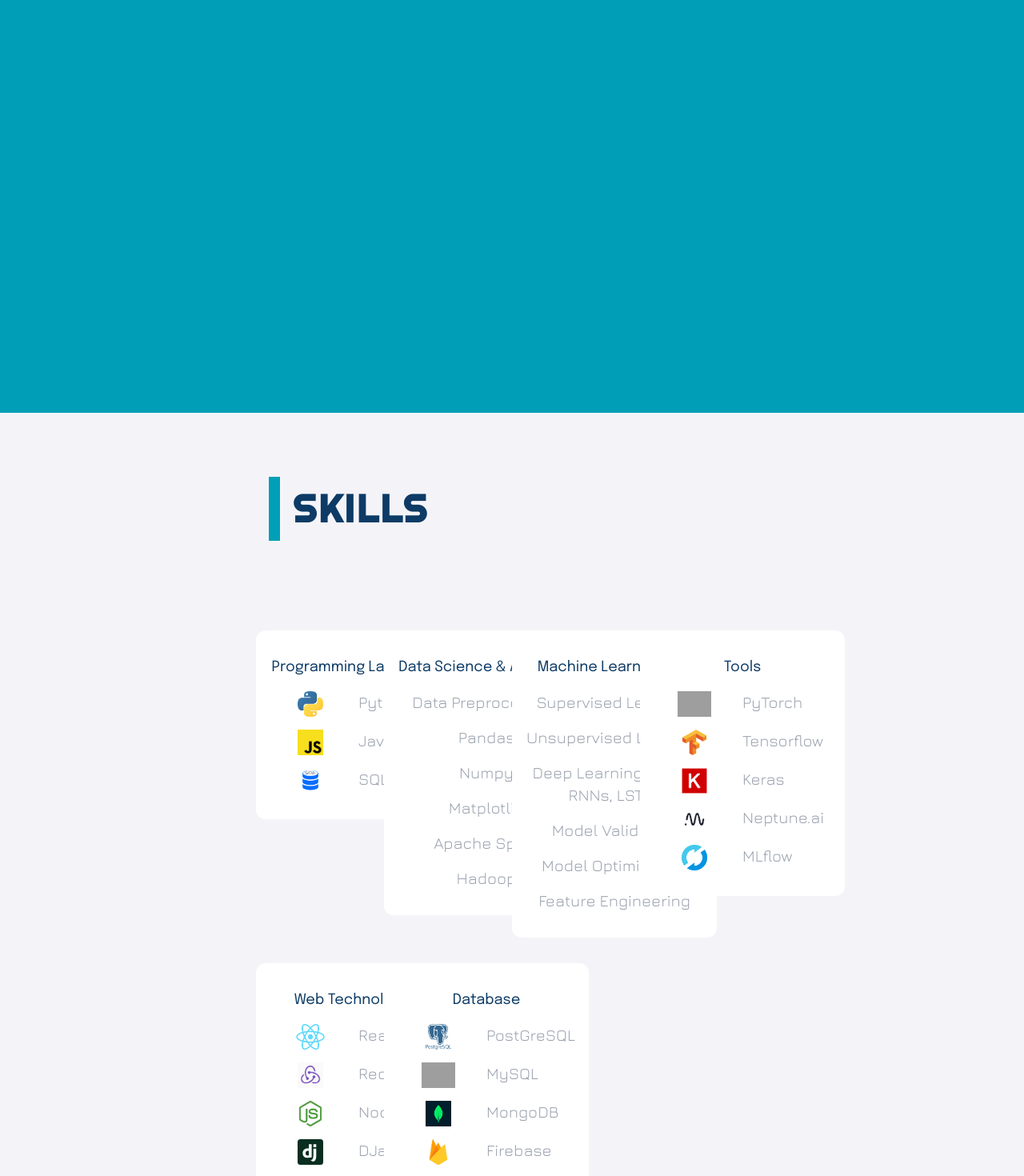
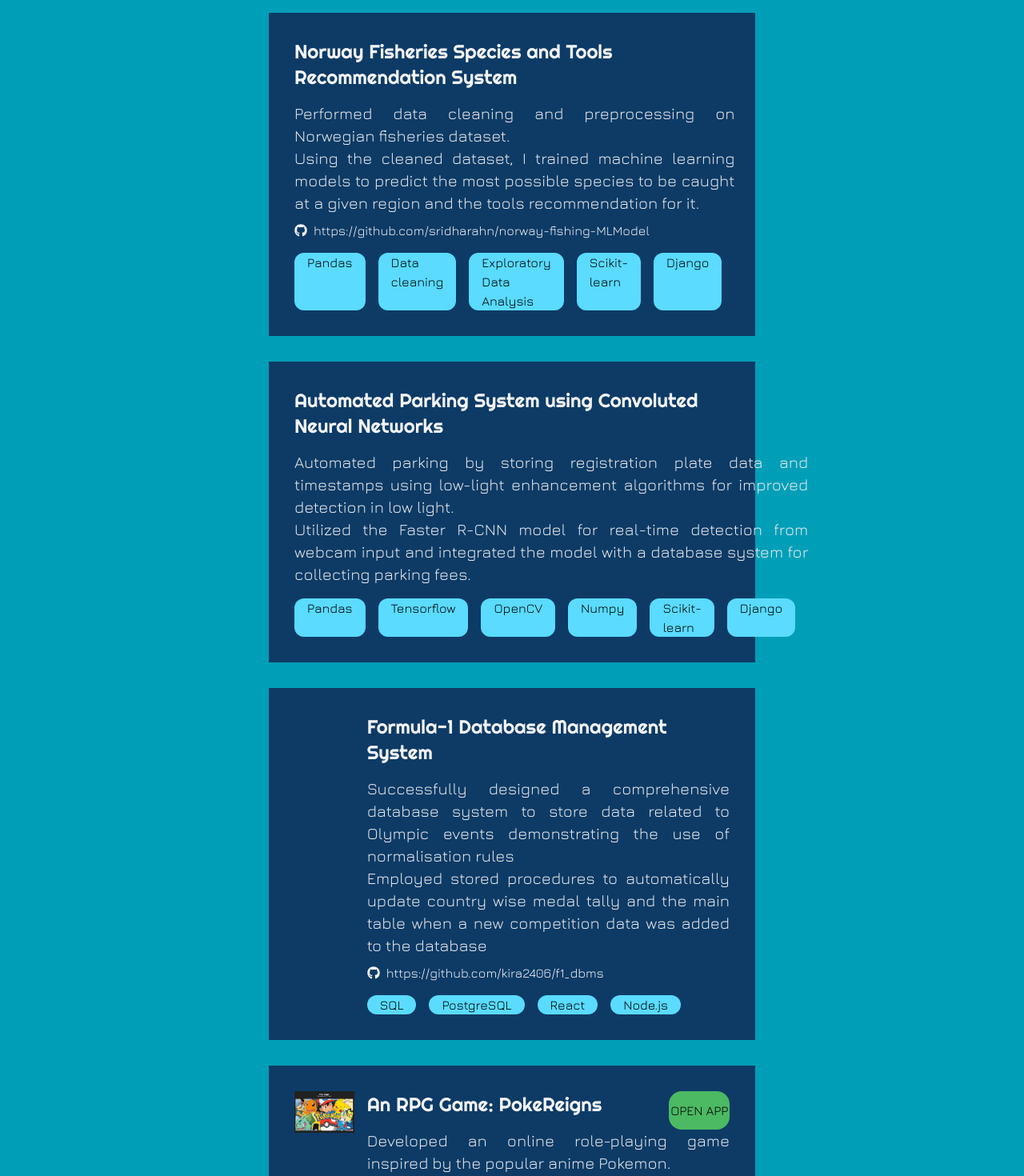
Before and after one commit to kira2406/kp-portfolio, a React (Vite) app: page / in a window 1280 px wide. Shown: the part 2280-3750 px from the top of the page at 80% size. Built offline with nearby package versions, Linux system fonts and the light colour scheme; grey boxes are pictures that could not be loaded.

Commit message:
Added projects section

```diff
--- a/src/App.jsx
+++ b/src/App.jsx
@@ -5,7 +5,7 @@ import Projects from "./pages/Projects";
 import Navbar from "./components/Navbar";
 import { useEffect, useState } from "react";
 import Tech from "./pages/Tech";
-import { skills } from "./constants";
+import { projects, skills } from "./constants";
 import Resume from "./assets/KP_Resume.pdf"
 
 export default function App() {
@@ -38,7 +38,7 @@ export default function App() {
     <Navbar handleThemeSwitch={handleThemeSwitch} theme={theme}/>
     <Home handleResumeDownload={handleResumeDownload}/>
     <About />
-    <Projects />
+    <Projects projects={projects}/>
     <Tech skills={skills}/>
     <Contact handleResumeDownload={handleResumeDownload}/>
     </div>
--- /dev/null
+++ b/src/components/ProjectCard.jsx
@@ -0,0 +1,57 @@
+import React from "react";
+import { FaGithub } from "react-icons/fa6";
+
+const ProjectCard = ({ project }) => {
+  const title = project?.title;
+  const desc = project?.desc;
+  const tags = project?.tags;
+  const techs = project?.tech;
+  const deployedLink = project?.deployedLink;
+  const githubLink = project?.githubLink;
+  const thumbnail = project?.thumbnail
+
+  const handleURLClick = (link) => {
+    if (link){
+    window.open(link, "_blank");
+    }
+  };
+
+  return (
+    <div className="bg-light-secondary p-8 grid grid-cols-[2fr_10fr]">
+      {thumbnail ? <img src={thumbnail} className="pr-4"/>: <div></div>}
+      <div>
+        <div className="grid grid-cols-[10fr_2fr]"><h1 className="text-light-background text-2xl font-righteous pb-4">
+          {title}
+        </h1>
+        {deployedLink && <button className="bg-light-red rounded-2xl font-jura" onClick={()=>handleURLClick(deployedLink)}>OPEN APP</button>}
+        </div>
+        {desc.map((content, key) => (
+          <p
+            key={key}
+            className=" text-xl font-jura text-gray-200 text-justify"
+          >
+            {content}
+          </p>
+        ))}
+        {(githubLink || deployedLink) && (
+          <div
+            className="text-light-background  flex flex-row items-center font-jura pt-2"
+
+          >
+            <FaGithub className="mr-2" />
+            <span className="cursor-pointer hover:text-lightblue" onClick={() => handleURLClick(githubLink)}>{githubLink}</span>
+          </div>
+        )}
+        <div className="pt-4 flex flex-row">
+          {techs.map((tech, key) => (
+            <span className="px-4 mr-4 bg-lightblue rounded-xl font-jura" key={key}>
+              {tech}
+            </span>
+          ))}
+        </div>
+      </div>
+    </div>
+  );
+};
+
+export default ProjectCard;
--- a/src/constants/index.js
+++ b/src/constants/index.js
@@ -17,6 +17,8 @@ import PostGreSQLLogo from "./../assets/postsql.png";
 import MySQLLogo from "./../assets/mysql.png";
 import MongoLogo from "./../assets/mongodb.png";
 import FirebaseLogo from "./../assets/firebase.jpg";
+import SKLearnLogo from "./../assets/sklearn.png"
+import PokereignsThumb from "./../assets/pokereigns.png"
 
 
 export const events = [
@@ -126,6 +128,10 @@ export const skills = [
         heading: "Tools",
         tech: [
             {
+                logo: SKLearnLogo,
+                desc:"Scikit-learn"
+            },
+            {
                 logo:PyTorchLogo,
                 desc:"PyTorch"
             },
@@ -190,3 +196,59 @@ export const skills = [
         ]
     },
 ]
+
+export const projects = [
+    {
+        title: "Norway Fisheries Species and Tools Recommendation System",
+        desc: ["Performed data cleaning and preprocessing on Norwegian fisheries dataset.", "Using the cleaned dataset, I trained machine learning models to predict the most possible species to be caught at a given region and the tools recommendation for it."],
+        deployedLink: "",
+        githubLink: "https://github.com/sridharahn/norway-fishing-MLModel",
+        tags: ["AIML", "ALL"],
+        tech: ["Pandas","Data cleaning", "Exploratory Data Analysis", "Scikit-learn", "Django"],
+        thumbnail: null
+    },
+    {
+        title: "Automated Parking System using Convoluted Neural Networks",
+        desc: ["Automated parking by storing registration plate data and timestamps using low-light enhancement algorithms for improved detection in low light.","Utilized the Faster R-CNN model for real-time detection from webcam input and integrated the model with a database system for collecting parking fees."],
+        deployedLink: "",
+        githubLink: null,
+        tags: ["AIML", "ALL"],
+        tech: ["Pandas","Tensorflow", "OpenCV", "Numpy", "Scikit-learn", "Django"],
+        thumbnail: null
+    },
+    {
+        title: "Formula-1 Database Management System",
+        desc: ["Successfully designed a comprehensive database system to store data related to Olympic events demonstrating the use of normalisation rules",
+            "Employed stored procedures to automatically update country wise medal tally and the main table when a new competition data was added to the database"],
+        deployedLink: "",
+        githubLink: "https://github.com/kira2406/f1_dbms",
+        tags: ["FS", "ALL"],
+        tech: ["SQL","PostgreSQL", "React", "Node.js"],
+        thumbnail: null
+
+    },
+    {
+        title: "An RPG Game: PokeReigns",
+        desc: ["Developed an online role-playing game inspired by the popular anime Pokemon.", "Enables users to capture and train Pokemons through battles with wild Pokemons and/or other trainers",
+              "Leveraged Google’s Firebase for managing authentication and storing users' data as it provides an identity platform and in-built UI libraries to authenticate the user in the application securely"
+        ],
+        deployedLink: "https://pokereigns.web.app/",
+        githubLink: "https://github.com/kira2406/PokeReigns",
+        tags: ["FS", "ALL"],
+        tech: ["MongoDB","Firebase", "React", "Node.js"],
+        thumbnail: PokereignsThumb
+
+    },
+    {
+        title: "Olympics Database Management System",
+        desc: ["Successfully designed a comprehensive database system to store data related to Olympic events demonstrating the use of normalisation rules",
+              "Employed stored procedures to automatically update country wise medal tally and the main table when a new competition data was added to the database"
+        ],
+        deployedLink: "",
+        githubLink: null,
+        tags: ["FS", "ALL"],
+        tech: ["SQL","MySQL Workbench", "React", "Node.js"],
+        thumbnail: null
+
+    }
+]
--- a/src/pages/Contact.jsx
+++ b/src/pages/Contact.jsx
@@ -24,7 +24,7 @@ const Contact = ({ handleResumeDownload }) => {
   };
 
   const handleLeetcode = () => {
-    window.open("https://leetcode.com/u/user6672xL/", "_blank");
+    window.open("https://leetcode.com/u/kira2402/", "_blank");
   };
   const handleInstagram = () => {
     window.open("https://www.instagram.com/kush._.gowda_/", "_blank");
--- a/src/pages/Home.jsx
+++ b/src/pages/Home.jsx
@@ -18,7 +18,7 @@ const Home = ({handleResumeDownload}) => {
   };
 
   const handleLeetcode = () => {
-    window.open('https://leetcode.com/u/user6672xL/', '_blank');
+    window.open('https://leetcode.com/u/kira2402/', '_blank');
   };
 
   return (
--- a/src/pages/Projects.jsx
+++ b/src/pages/Projects.jsx
@@ -1,14 +1,22 @@
-import React, { useState } from 'react'
+import React, { Fragment, useEffect, useState } from 'react'
+import ProjectCard from '../components/ProjectCard'
 
-const Projects = () => {
+const Projects = ({projects}) => {
   const [selected, setSelected] = useState("ALL")
+  const [filteredProjects, setFilteredProjects] = useState(projects || null)
 
   const handleChange = (section) =>{
     setSelected(section)
   }
+  useEffect(() => {
+    setFilteredProjects(projects.filter(item => item.tags.includes(selected)))
+  }, [selected])
+
+  console.log("filtered" ,filteredProjects)
+
   return (
     <div id="projects" className="bg-light-primary dark:bg-dark-primary">
-      <div className="mx-80 h-screen py-8">
+      <div className="mx-80 min-h-screen py-8">
         <div className="flex gap-4 p-4">
         <div className="border-l-[14px] border-light-secondary p-4 text-white text-5xl font-righteous font-bold tracking-wider">
         PROJECTS
@@ -20,6 +28,10 @@ const Projects = () => {
           <button className={selected == "AIML" ? "font-epilogue text-light-background text-xl bg-light-secondary px-4 py-2 rounded-lg":"font-epilogue text-light-background text-xl px-4 py-2 rounded-lg"} onClick={()=>handleChange("AIML")}>AI/ML</button>
           <button className={selected == "FS" ? "font-epilogue text-light-background text-xl bg-light-secondary px-4 py-2 rounded-lg":"font-epilogue text-light-background text-xl px-4 py-2 rounded-lg"} onClick={()=>handleChange("FS")}>Full Stack</button>
         </div>
+
+        <div className='p-4 grid grid-cols-1 gap-8'>
+          {filteredProjects?.map((project, key)=><Fragment key={key}><ProjectCard project={project}/></Fragment>)}
+        </div>
       </div>
     </div>
   )
--- a/tailwind.config.js
+++ b/tailwind.config.js
@@ -16,7 +16,8 @@ export default {
           secondary:'#0D3B66',
           background: '#F4F4F8',
           text: '#242038',
-          gray: '#6E7E85'
+          gray: '#6E7E85',
+          red: '#4CB963'
 
         },
         dark:{
```
Also changed, not shown: src/assets/pokereigns.png (added), src/assets/sklearn.png (added).
